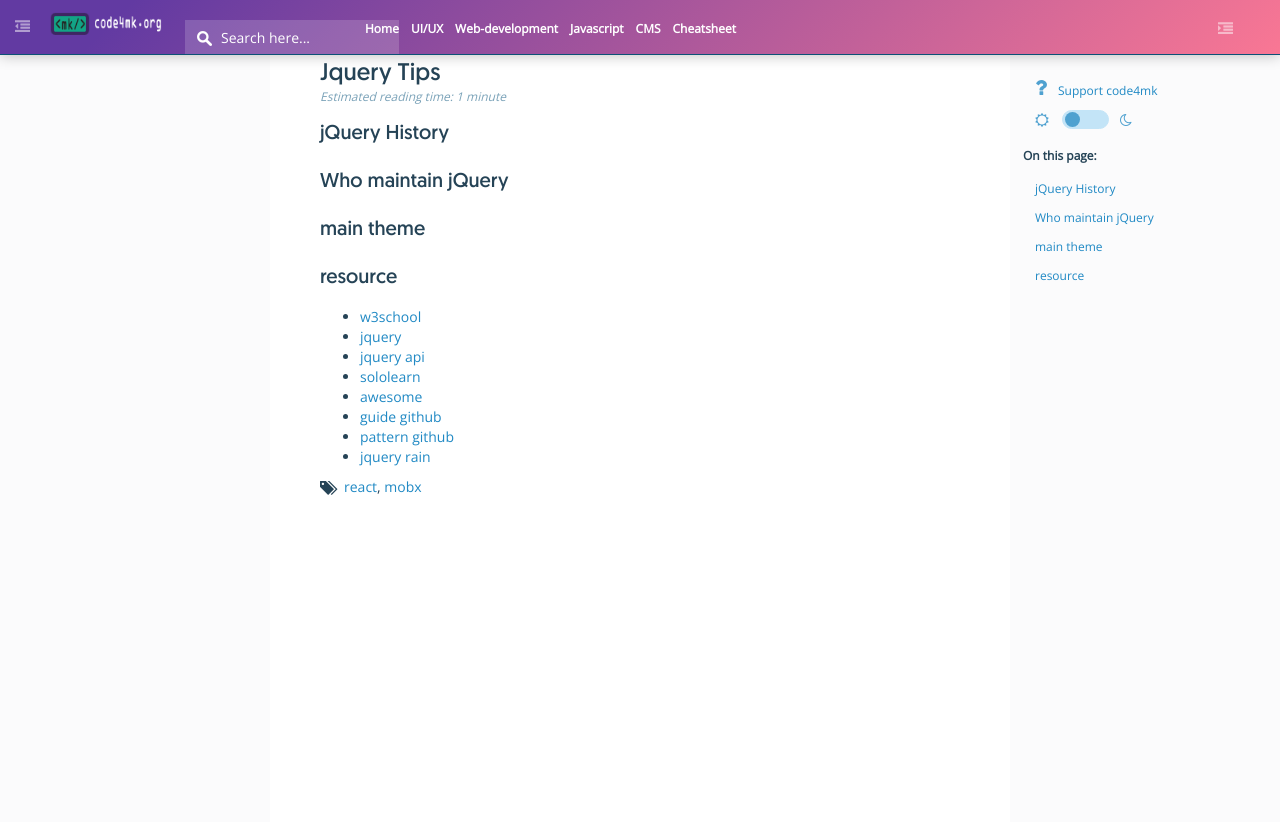
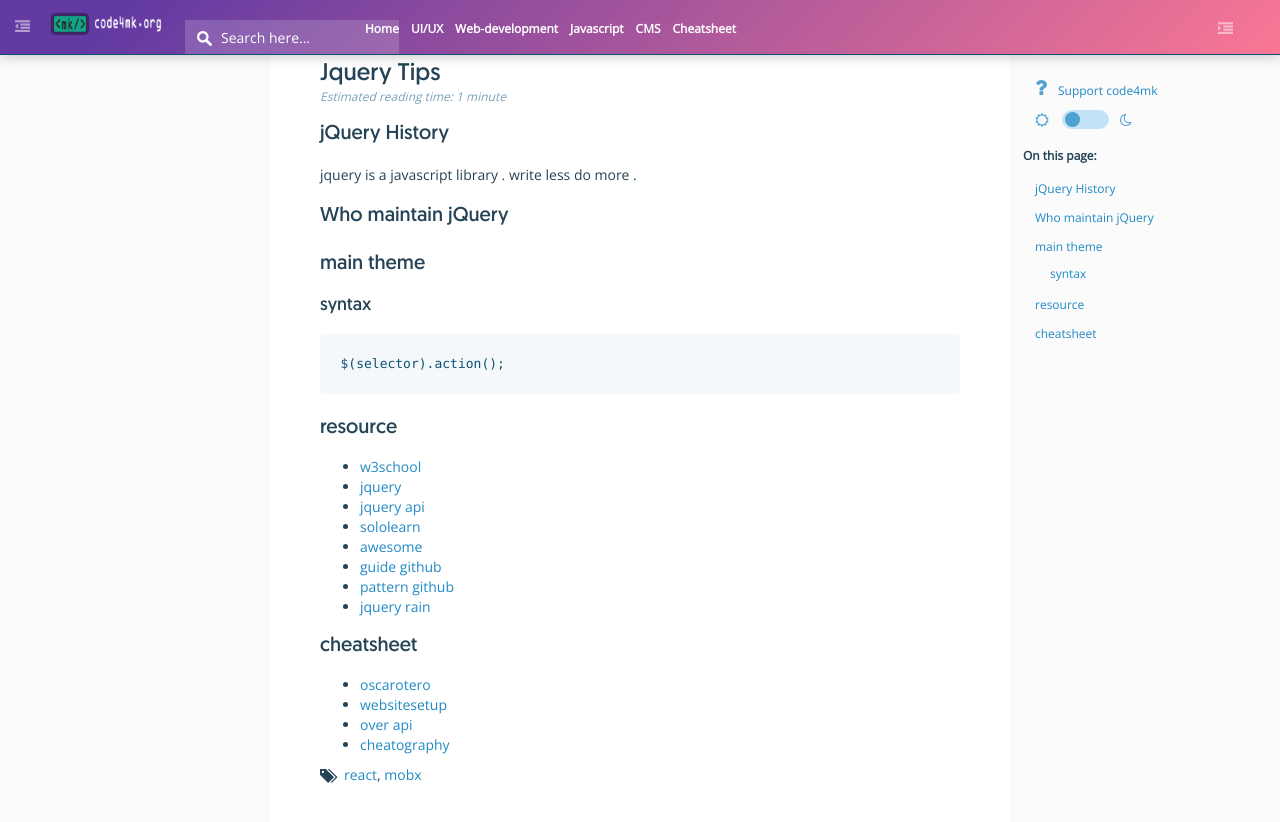
Before and after one commit to code4mk/code4mk.github.io, a Jekyll site: the page built from javascript-developer/jquery/index.md, in a window 1280 px wide and 900 px high. Shown: the top 822 px of the window. Built offline with Jekyll 4.4.1, drawn with Linux system fonts in a browser that asks for light colours; comment, search, counter and statistics services are not loaded.

Commit message:
jquery code4mk

````diff
--- a/javascript-developer/jquery/index.md
+++ b/javascript-developer/jquery/index.md
@@ -6,12 +6,20 @@ toc_max: 4
 ---
 ## jQuery History
 
+jquery is a javascript library . write less do more .
+
+
 
 ## Who maintain jQuery
 
 
 ## main theme
 
+### syntax
+
+```js
+$(selector).action();
+```
 
 
 ## resource
@@ -24,3 +32,10 @@ toc_max: 4
 * [guide github](https://github.com/voorhoede/jquery-style-guide)
 * [pattern github](https://github.com/jquery-boilerplate/jquery-patterns)
 * [jquery rain](http://www.jqueryrain.com/)
+
+## cheatsheet
+
+* [oscarotero](https://oscarotero.com/jquery/)
+* [websitesetup](https://websitesetup.org/wp-content/uploads/2017/01/wsu-jquery-cheat-sheet.pdf)
+* [over api](http://overapi.com/jquery)
+* [cheatography](https://www.cheatography.com/luigi0555/cheat-sheets/jquery/)
````
